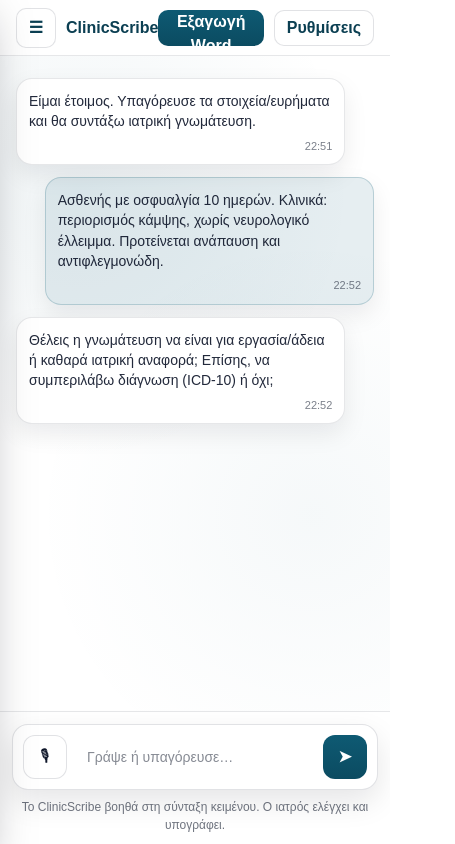
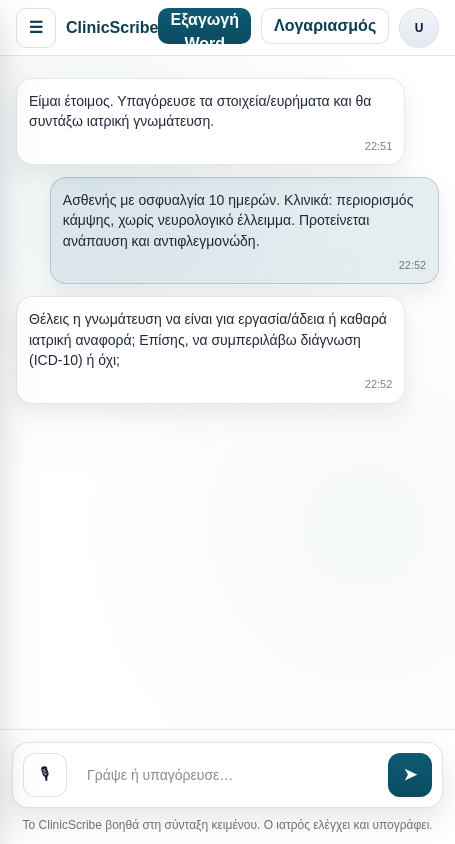
Before and after one commit to petrouliasvasileios/logografos-cloud, a Next.js app: page /app in a window 390 px wide. Shown: the whole page, 455 px wide, since content can reach past the window. Built offline with nearby package versions, Linux system fonts and the light colour scheme; no server answers.

Commit message:
Add avatar dropdown + logout in app topbar

```diff
--- a/src/app/app/app.css
+++ b/src/app/app/app.css
@@ -333,3 +333,133 @@
     transform: translateX(0);
   }
 }
+
+/* ================================
+   User menu (avatar + dropdown)
+   APPEND at end of app.css
+================================ */
+
+.cs-app .cs-app__userMenu{
+  position:relative;
+  display:inline-flex;
+  align-items:center;
+  justify-content:center;
+}
+
+.cs-app .cs-app__avatarBtn{
+  width:38px;
+  height:38px;
+  border-radius:999px;
+  border:1px solid rgba(15,23,42,.14);
+  background:#fff;
+  display:inline-flex;
+  align-items:center;
+  justify-content:center;
+  padding:0;
+  cursor:pointer;
+  overflow:hidden;
+  transition:box-shadow .15s ease,border-color .15s ease,transform .15s ease;
+}
+
+.cs-app .cs-app__avatarBtn:hover{
+  border-color:rgba(15,23,42,.22);
+  box-shadow:0 6px 18px rgba(15,23,42,.10);
+}
+
+.cs-app .cs-app__avatarBtn:active{
+  transform:translateY(1px);
+}
+
+.cs-app .cs-app__avatarBtn:focus-visible{
+  outline:3px solid rgba(37,99,235,.25);
+  outline-offset:2px;
+}
+
+.cs-app .cs-app__avatarImg{
+  width:100%;
+  height:100%;
+  object-fit:cover;
+  display:block;
+}
+
+.cs-app .cs-app__avatarFallback{
+  width:100%;
+  height:100%;
+  display:flex;
+  align-items:center;
+  justify-content:center;
+  font-weight:700;
+  font-size:12px;
+  letter-spacing:.02em;
+  color:#0f172a;
+  background:linear-gradient(180deg,#f1f5f9 0%,#e2e8f0 100%);
+}
+
+.cs-app .cs-app__userDropdown{
+  position:absolute;
+  top:calc(100% + 10px);
+  right:0;
+  min-width:200px;
+  background:#fff;
+  border:1px solid rgba(15,23,42,.12);
+  border-radius:12px;
+  box-shadow:0 18px 50px rgba(15,23,42,.18);
+  padding:6px;
+  opacity:0;
+  visibility:hidden;
+  transform:translateY(-6px);
+  transition:opacity .15s ease,transform .15s ease,visibility .15s ease;
+  z-index:50;
+}
+
+.cs-app .cs-app__userDropdown.is-open{
+  opacity:1;
+  visibility:visible;
+  transform:translateY(0);
+}
+
+.cs-app .cs-app__userDropdownItem{
+  width:100%;
+  display:flex;
+  align-items:center;
+  justify-content:flex-start;
+  gap:10px;
+  padding:10px 10px;
+  border-radius:10px;
+  border:0;
+  background:transparent;
+  cursor:pointer;
+  font-size:14px;
+  font-weight:600;
+  color:#0f172a;
+  text-align:left;
+  transition:background-color .12s ease,color .12s ease;
+}
+
+.cs-app .cs-app__userDropdownItem:hover{
+  background:rgba(15,23,42,.06);
+}
+
+.cs-app .cs-app__userDropdownItem:focus-visible{
+  outline:3px solid rgba(37,99,235,.25);
+  outline-offset:2px;
+}
+
+.cs-app .cs-app__userDropdownItem--danger{
+  color:#b91c1c;
+}
+
+.cs-app .cs-app__userDropdownItem--danger:hover{
+  background:rgba(185,28,28,.08);
+}
+
+/* Mobile: make dropdown easier to tap */
+@media (max-width: 720px){
+  .cs-app .cs-app__avatarBtn{
+    width:40px;
+    height:40px;
+  }
+  .cs-app .cs-app__userDropdown{
+    min-width:220px;
+  }
+}
--- a/src/app/app/page.tsx
+++ b/src/app/app/page.tsx
@@ -1,7 +1,9 @@
 "use client";
 
 import "./app.css";
-import { useMemo, useState } from "react";
+import { useEffect, useMemo, useRef, useState } from "react";
+import { useRouter } from "next/navigation";
+import { createSupabaseBrowserClient } from "../../lib/supabase/client";
 
 type ChatRole = "user" | "assistant";
 
@@ -19,6 +21,58 @@ type CaseItem = {
 };
 
 export default function Page() {
+  const router = useRouter();
+  const supabase = useMemo(() => createSupabaseBrowserClient(), []);
+
+  const [userEmail, setUserEmail] = useState<string>("");
+  const [userName, setUserName] = useState<string>("");
+  const [userAvatarUrl, setUserAvatarUrl] = useState<string>("");
+  const [isUserMenuOpen, setIsUserMenuOpen] = useState<boolean>(false);
+  const userMenuRef = useRef<HTMLDivElement | null>(null);
+
+  useEffect(() => {
+    let isMounted = true;
+
+    (async () => {
+      const { data } = await supabase.auth.getUser();
+      const u = data.user;
+
+      if (!isMounted) return;
+
+      const meta: any = u?.user_metadata ?? {};
+      setUserEmail(u?.email ?? "");
+      setUserName(meta?.full_name ?? meta?.name ?? "");
+      setUserAvatarUrl(meta?.avatar_url ?? meta?.picture ?? "");
+    })();
+
+    const onDocClick = (e: MouseEvent) => {
+      if (!userMenuRef.current) return;
+      if (!userMenuRef.current.contains(e.target as Node)) {
+        setIsUserMenuOpen(false);
+      }
+    };
+
+    document.addEventListener("mousedown", onDocClick);
+    return () => {
+      isMounted = false;
+      document.removeEventListener("mousedown", onDocClick);
+    };
+  }, [supabase]);
+
+  const initials = useMemo(() => {
+    const base = (userName || userEmail || "U").trim();
+    const parts = base.split(/\s+/).filter(Boolean);
+    const a = parts[0]?.[0] ?? "U";
+    const b = parts.length > 1 ? parts[parts.length - 1][0] : "";
+    return (a + b).toUpperCase();
+  }, [userName, userEmail]);
+
+  const handleLogout = async () => {
+    await supabase.auth.signOut();
+    router.push("/signin");
+    router.refresh();
+  };
+
   const cases: CaseItem[] = useMemo(
     () => [
       { id: "c1", patientName: "Παπαδόπουλος Γ.", dateLabel: "Σήμερα" },
@@ -134,9 +188,65 @@ export default function Page() {
             <button className="cs-app__topBtn" type="button">
               Εξαγωγή Word
             </button>
-            <button className="cs-app__topBtn cs-app__topBtn--ghost" type="button">
-              Ρυθμίσεις
+
+            <button
+              className="cs-app__topBtn cs-app__topBtn--ghost"
+              type="button"
+              onClick={() => router.push("/account")}
+            >
+              Λογαριασμός
             </button>
+
+            <div className="cs-app__userMenu" ref={userMenuRef}>
+              <button
+                className="cs-app__avatarBtn"
+                type="button"
+                aria-label="Μενού χρήστη"
+                aria-expanded={isUserMenuOpen ? "true" : "false"}
+                onClick={() => setIsUserMenuOpen((v) => !v)}
+              >
+                {userAvatarUrl ? (
+                  <img
+                    className="cs-app__avatarImg"
+                    src={userAvatarUrl}
+                    alt="Φωτογραφία χρήστη"
+                    referrerPolicy="no-referrer"
+                  />
+                ) : (
+                  <span className="cs-app__avatarFallback" aria-hidden="true">
+                    {initials}
+                  </span>
+                )}
+              </button>
+
+              <div
+                className={
+                  "cs-app__userDropdown" + (isUserMenuOpen ? " is-open" : "")
+                }
+              >
+                <button
+                  className="cs-app__userDropdownItem"
+                  type="button"
+                  onClick={() => {
+                    setIsUserMenuOpen(false);
+                    router.push("/account");
+                  }}
+                >
+                  Λογαριασμός
+                </button>
+
+                <button
+                  className="cs-app__userDropdownItem cs-app__userDropdownItem--danger"
+                  type="button"
+                  onClick={() => {
+                    setIsUserMenuOpen(false);
+                    handleLogout();
+                  }}
+                >
+                  Αποσύνδεση
+                </button>
+              </div>
+            </div>
           </div>
         </header>
 
@@ -146,7 +256,8 @@ export default function Page() {
               <div
                 key={m.id}
                 className={
-                  "cs-app__msgRow " + (m.role === "user" ? "is-user" : "is-assistant")
+                  "cs-app__msgRow " +
+                  (m.role === "user" ? "is-user" : "is-assistant")
                 }
               >
                 <div className="cs-app__bubble">
@@ -160,7 +271,11 @@ export default function Page() {
 
         <div className="cs-app__composer" aria-label="Σύνταξη μηνύματος">
           <div className="cs-app__composerInner">
-            <button className="cs-app__iconBtn" type="button" aria-label="Ηχογράφηση">
+            <button
+              className="cs-app__iconBtn"
+              type="button"
+              aria-label="Ηχογράφηση"
+            >
               🎙
             </button>
 
@@ -172,13 +287,18 @@ export default function Page() {
               rows={1}
             />
 
-            <button className="cs-app__sendBtn" type="button" aria-label="Αποστολή">
+            <button
+              className="cs-app__sendBtn"
+              type="button"
+              aria-label="Αποστολή"
+            >
               ➤
             </button>
           </div>
 
           <div className="cs-app__hint">
-            Το ClinicScribe βοηθά στη σύνταξη κειμένου. Ο ιατρός ελέγχει και υπογράφει.
+            Το ClinicScribe βοηθά στη σύνταξη κειμένου. Ο ιατρός ελέγχει και
+            υπογράφει.
           </div>
         </div>
       </section>
```
